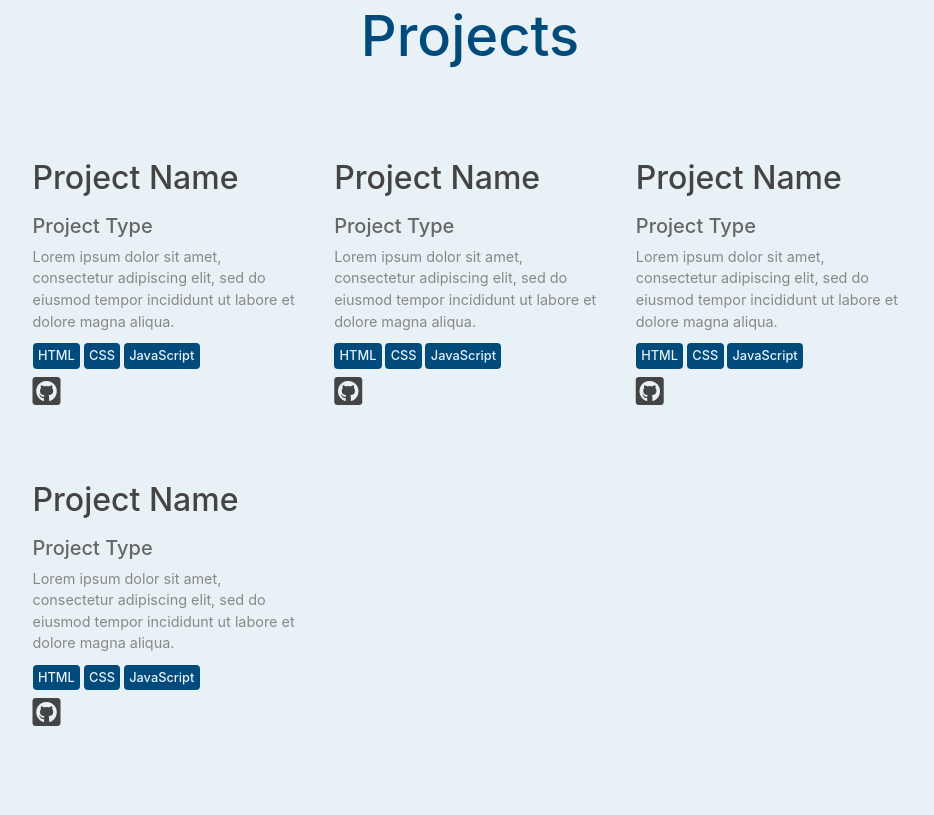
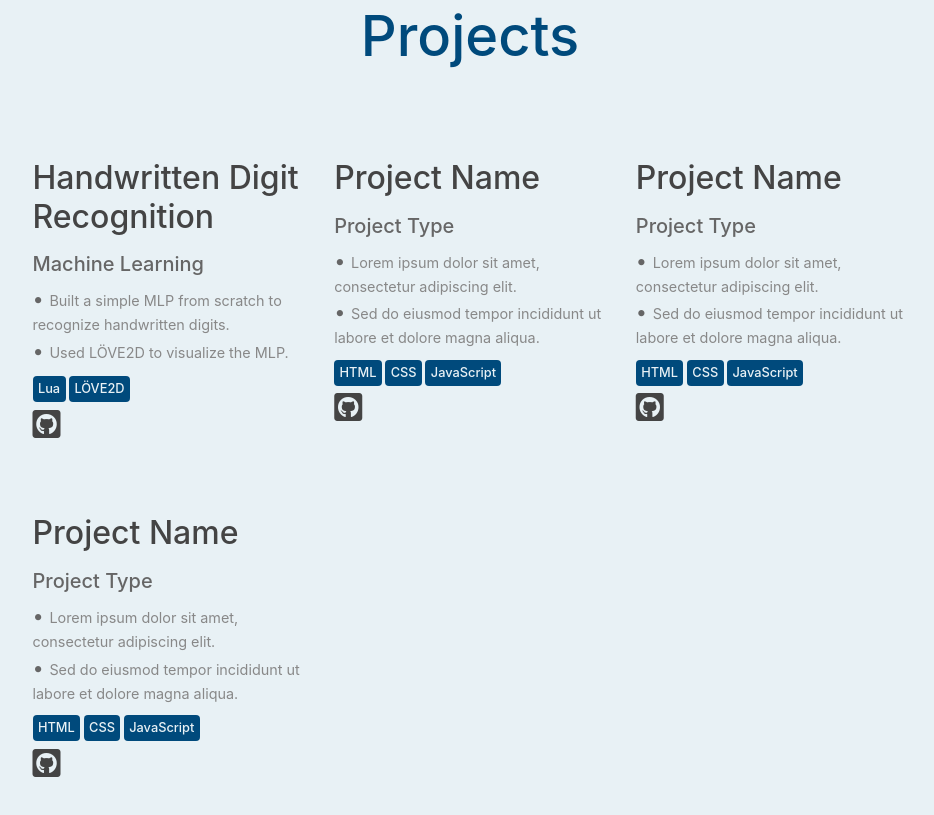
Before and after one commit to Bruception/Bruception.github.io, a plain HTML site: page index.html in a window 1280 px wide. Shown: the part 835-1650 px from the top of the page, without its empty margins (170-1104 px from the left). Drawn offline with nearby package versions, Linux system fonts and the light colour scheme.

Commit message:
Added ML Project

```diff
--- a/css/styles.css
+++ b/css/styles.css
@@ -81,9 +81,17 @@ body {
   margin-bottom: 6%;
 }
 
-.project p {
+.project ul {
+  list-style-type: none;
+  padding-left: 0;
   font-size: 0.9rem;
   color: #888888;
+}
+
+.project li:before {
+  content:'\2022' ' ';
+  font-size: 1.25rem;
+  color: #666666;
 }
 
 .project a {
--- a/index.html
+++ b/index.html
@@ -46,30 +46,42 @@
         <h1>Projects</h1>
         <div class="row">
           <div class="project col-lg-4 col-md-6">
+            <h2>Handwritten Digit Recognition</h2>
+            <h3>Machine Learning</h3>
+            <ul>
+              <li>Built a simple MLP from scratch to recognize handwritten digits.</li>
+              <li>Used LÖVE2D to visualize the MLP.</li>
+            </ul>
+            <h4><span class="skill rounded">Lua</span> <span class="skill rounded">LÖVE2D</span></h4>
+            <a class="project-git" href="https://github.com/Bruception/DigitRecognitionLOVE"><span class="fab fa-github-square fa-2x"></span></a>
+          </div>
+          <div class="project col-lg-4 col-md-6">
             <h2>Project Name</h2>
             <h3>Project Type</h3>
-            <p>Lorem ipsum dolor sit amet, consectetur adipiscing elit, sed do eiusmod tempor incididunt ut labore et dolore magna aliqua.</p>
+            <ul>
+              <li>Lorem ipsum dolor sit amet, consectetur adipiscing elit.</li>
+              <li>Sed do eiusmod tempor incididunt ut labore et dolore magna aliqua.</li>
+            </ul>
             <h4><span class="skill rounded">HTML</span> <span class="skill rounded">CSS</span> <span class="skill rounded">JavaScript</span></h4>
             <a class="project-git" href="https://github.com/Bruception"><span class="fab fa-github-square fa-2x"></span></a>
           </div>
           <div class="project col-lg-4 col-md-6">
             <h2>Project Name</h2>
             <h3>Project Type</h3>
-            <p>Lorem ipsum dolor sit amet, consectetur adipiscing elit, sed do eiusmod tempor incididunt ut labore et dolore magna aliqua.</p>
+            <ul>
+              <li>Lorem ipsum dolor sit amet, consectetur adipiscing elit.</li>
+              <li>Sed do eiusmod tempor incididunt ut labore et dolore magna aliqua.</li>
+            </ul>
             <h4><span class="skill rounded">HTML</span> <span class="skill rounded">CSS</span> <span class="skill rounded">JavaScript</span></h4>
             <a class="project-git" href="https://github.com/Bruception"><span class="fab fa-github-square fa-2x"></span></a>
           </div>
           <div class="project col-lg-4 col-md-6">
             <h2>Project Name</h2>
             <h3>Project Type</h3>
-            <p>Lorem ipsum dolor sit amet, consectetur adipiscing elit, sed do eiusmod tempor incididunt ut labore et dolore magna aliqua.</p>
-            <h4><span class="skill rounded">HTML</span> <span class="skill rounded">CSS</span> <span class="skill rounded">JavaScript</span></h4>
-            <a class="project-git" href="https://github.com/Bruception"><span class="fab fa-github-square fa-2x"></span></a>
-          </div>
-          <div class="project col-lg-4 col-md-6">
-            <h2>Project Name</h2>
-            <h3>Project Type</h3>
-            <p>Lorem ipsum dolor sit amet, consectetur adipiscing elit, sed do eiusmod tempor incididunt ut labore et dolore magna aliqua.</p>
+            <ul>
+              <li>Lorem ipsum dolor sit amet, consectetur adipiscing elit.</li>
+              <li>Sed do eiusmod tempor incididunt ut labore et dolore magna aliqua.</li>
+            </ul>
             <h4><span class="skill rounded">HTML</span> <span class="skill rounded">CSS</span> <span class="skill rounded">JavaScript</span></h4>
             <a class="project-git" href="https://github.com/Bruception"><span class="fab fa-github-square fa-2x"></span></a>
           </div>
```
Also changed, not shown: 1 other file.
